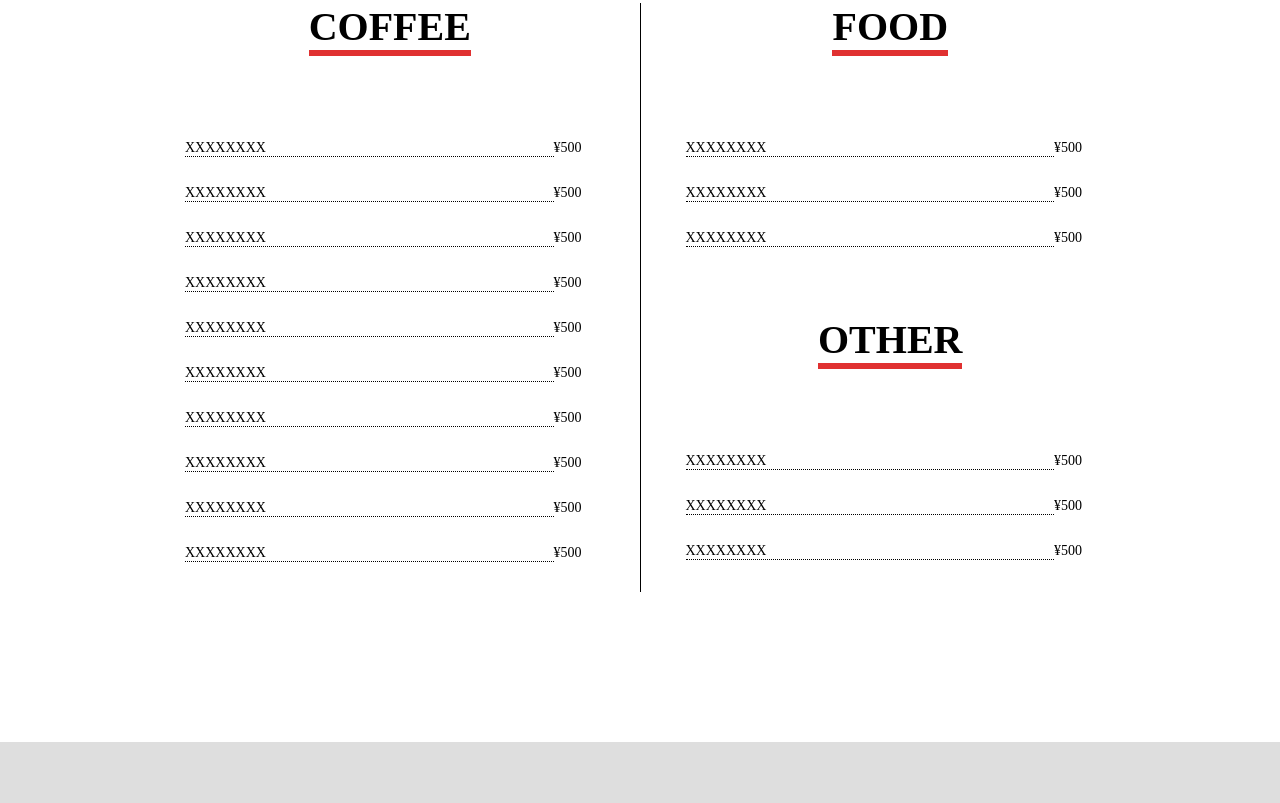
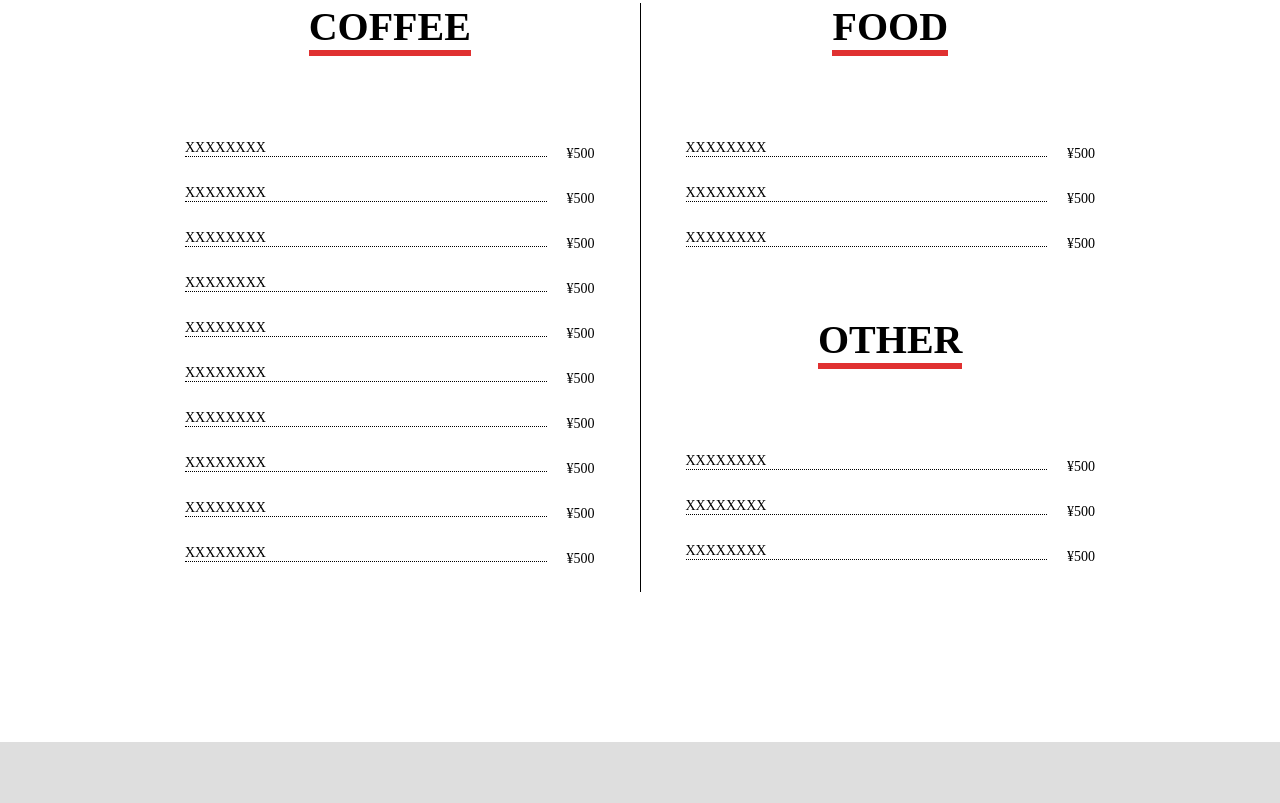
Before and after one commit to kento-777/cafe, a plain HTML site: page index.html in a window 1280 px wide. Shown: the part 1177-1980 px from the top of the page. Drawn offline with Linux system fonts and the light colour scheme.

Commit message:
完成版5

```diff
--- a/style.scss
+++ b/style.scss
@@ -58,10 +58,13 @@ body {
         border-bottom: 1px dotted #000;
         width: 90%;
         font-size: 14px;
+        margin-right: 20px;
       }
 
       .item-price {
-
+        vertical-align: text-bottom;
+        padding-top: 20px;
+        margin: 0;
         font-size: 14px;
       }
     }
@@ -392,6 +395,7 @@ body {
 
       iframe {
         width: 100%;
+        border: 0;
 
       }
     }
```
Also changed, not shown: index.html (+1 -1 lines), style.css, 1 other file.
